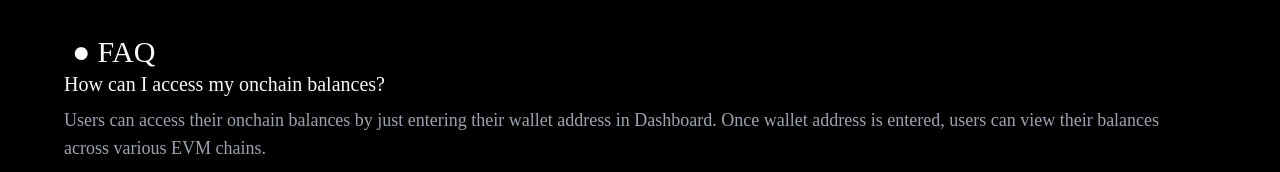
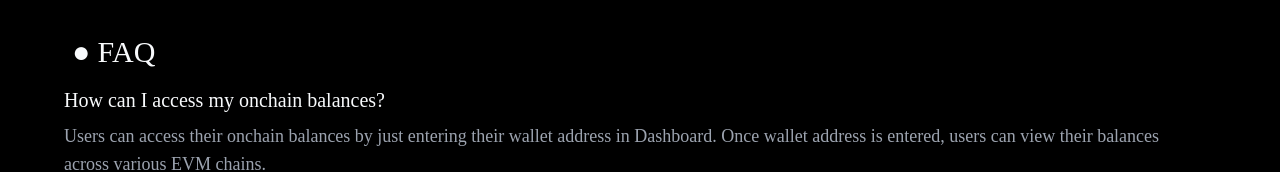
Before and after one commit to van-vanich/engelayer, a Next.js app: page /docs in a window 1280 px wide. Shown: the part 712-884 px from the top of the page. Built offline with nearby package versions, Linux system fonts and the light colour scheme.

Commit message:
add pt-4 for docs in FAQ

```diff
--- a/src/app/docs/page.js
+++ b/src/app/docs/page.js
@@ -46,7 +46,7 @@ const Docs = () => {
 
             <div className="container mx-auto pl-16 pt-1">
                 <h1 className="text-3xl pl-2">● FAQ</h1>
-                <h2 className="text-xl">How can I access my onchain balances?</h2>
+                <h2 className="text-xl pt-4">How can I access my onchain balances?</h2>
 
                 <p className="text-lg text-gray-400 pt-2">Users can access their onchain balances by just entering
                     their wallet address in Dashboard. Once wallet address is entered, users can view their
```
